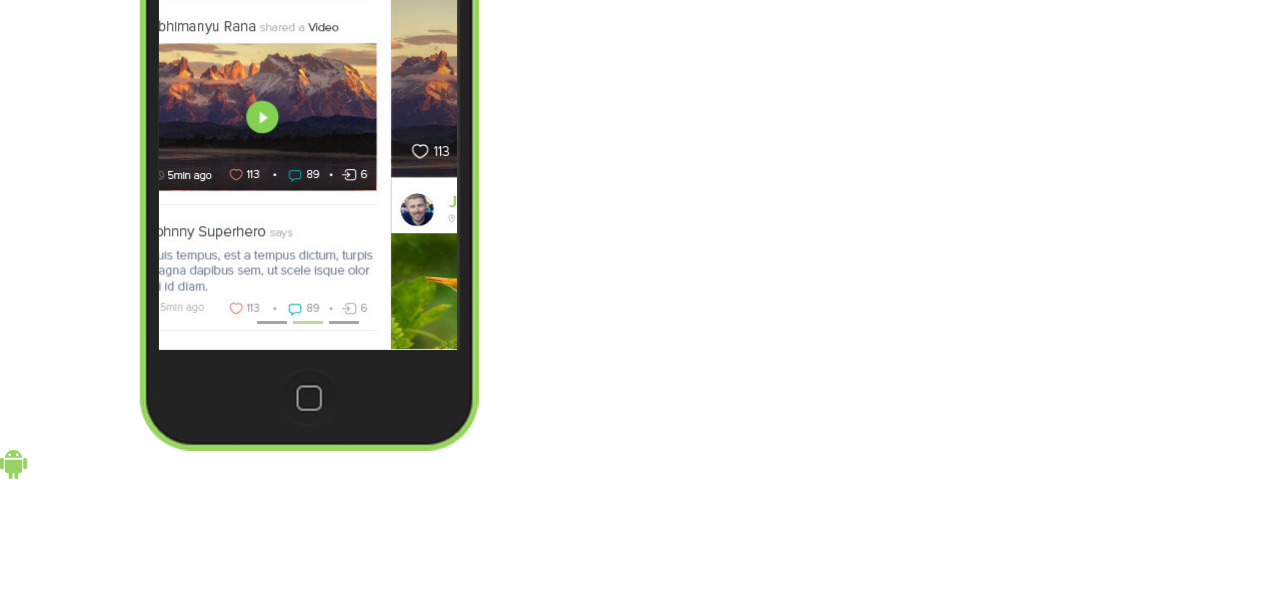
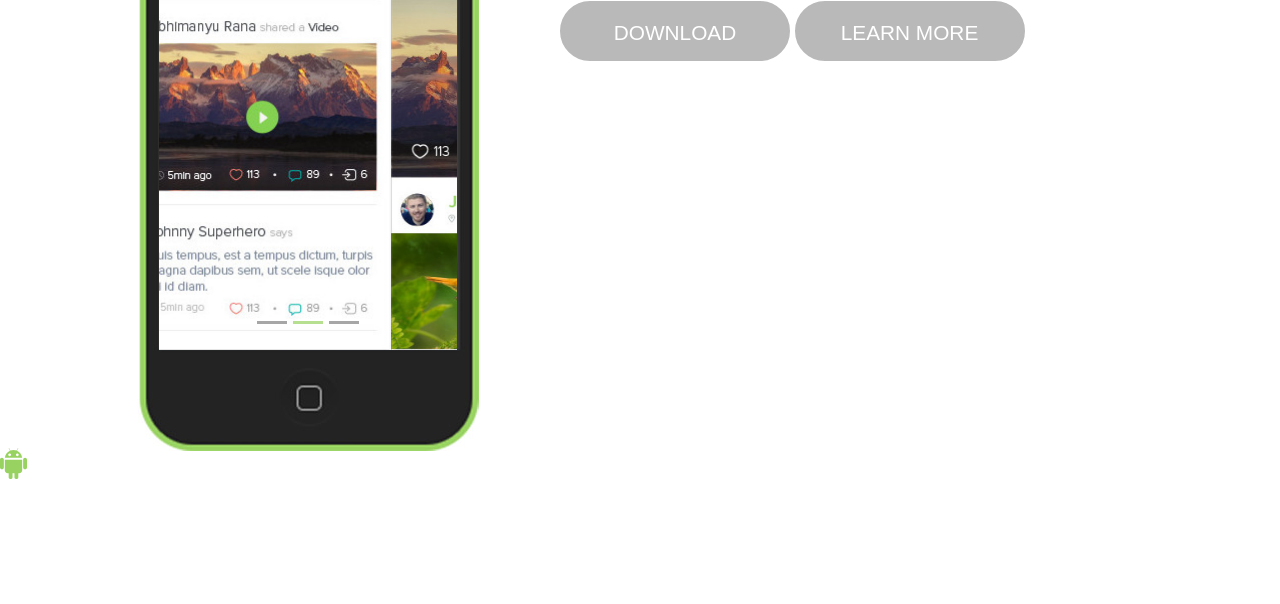
Before and after one commit to Vadimenteractive/test1, a plain HTML site: page value/index.html in a window 1280 px wide. Shown: the part 352-956 px from the top of the page. Drawn offline with Linux system fonts and the light colour scheme.

Commit message:
Value.psd

```diff
--- a/value/index.html
+++ b/value/index.html
@@ -228,8 +228,8 @@
                             <h1>Value</h1>
                             <p class="p1">download from<a href="#">psd.in.ua</a></p>
                             <p>Perfect app that makes your everyday life so much easier!</p>
-                            <a href="#" class="button1"></a>
-                            <a href="#" class="button1"></a>
+                            <a href="#" class="button1">Download</a>
+                            <a href="#" class="button1">Learn more</a>
                             <a href="#" class="but2"></a>
                             <a href="#" class="but2"></a>
                             <a href="#" class="but2"></a>
--- a/value/styles/main.scss
+++ b/value/styles/main.scss
@@ -99,6 +99,28 @@ body {
             text-transform: uppercase;
             font:normal 2rem 'ProximaNova-RegularIt', sans-serif ;
           }
+          .button1 {
+            display: inline-block;
+            text-decoration: none;
+            border-radius: 30px;
+            width: 230px;
+            height: 60px;
+            text-transform: uppercase;
+            font:normal 1.3rem 'ProximaNova-RegularIt', sans-serif ;
+            line-height: 60px;
+            box-sizing: border-box;
+            text-align: center;
+            border: solid 2px #b9b9b9;
+            background-color: #b9b9b9;
+            color: white;
+            transition: all 0.4s ease;
+            &:hover {
+              border-color: #98d361;
+              background-color: white;
+              color: #98d361;
+              transition: all 0.4s ease;
+            }
+          }
         }
       }
       .phone {
```
Also changed, not shown: value/styles/main.css.
